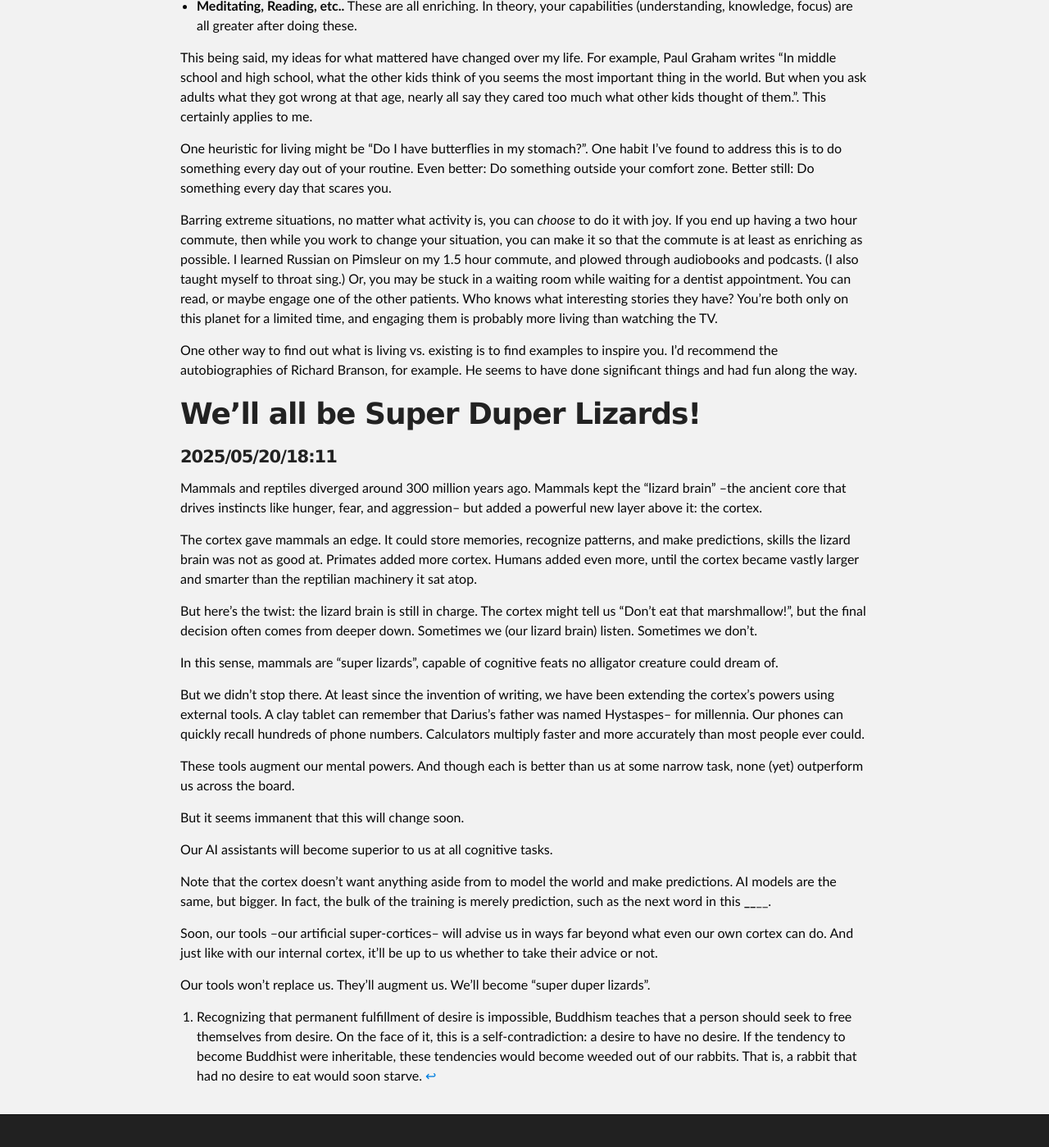
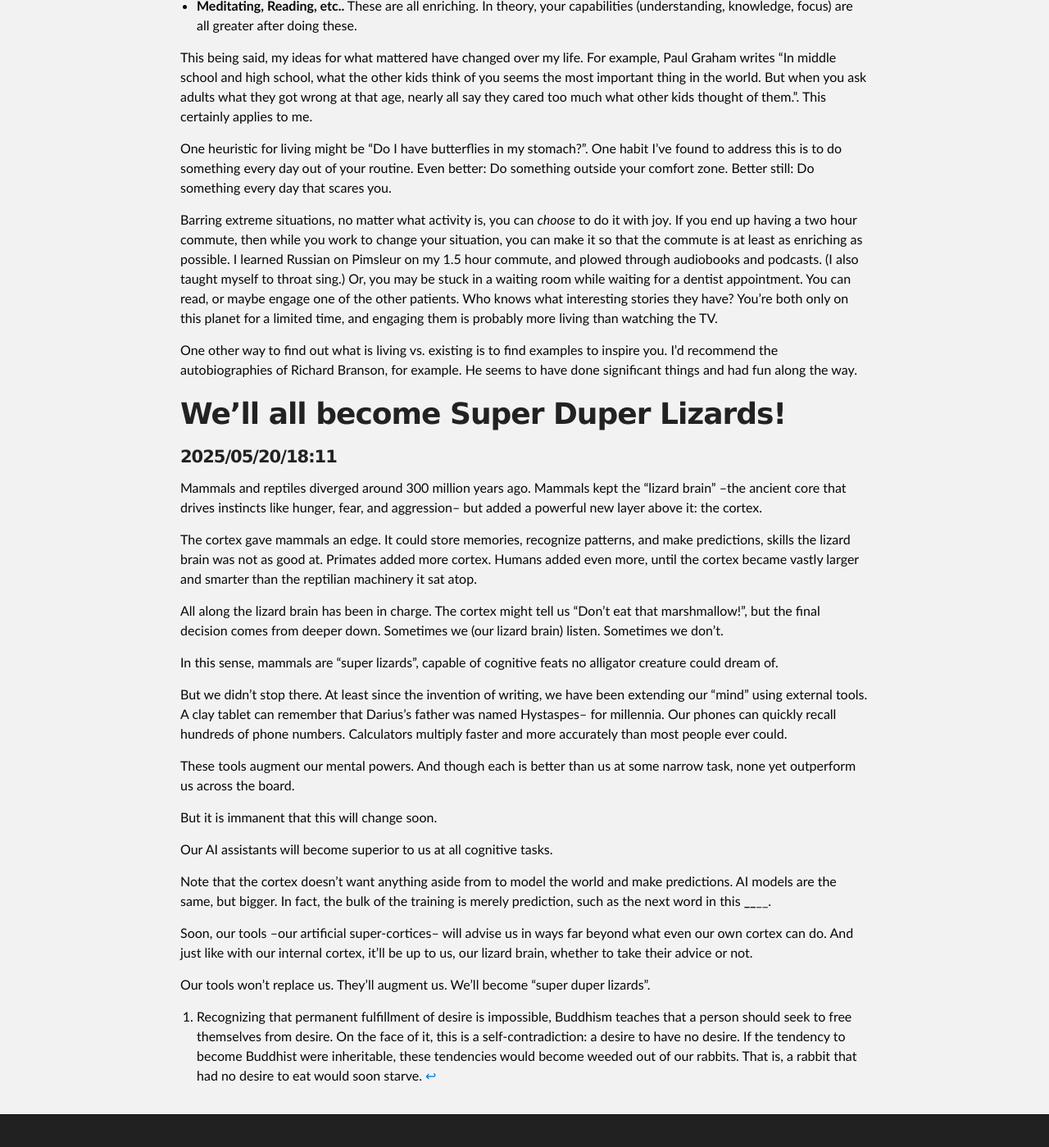
Before and after one commit to marcpickett1/marcpickett1.github.io, a Jekyll site: the page built from xblog.md, in a window 1280 px wide and 1400 px high, scrolled down 35125 px. Shown: the whole window at 82% size. Built offline with Jekyll 4.4.1, drawn with Linux system fonts in a browser that asks for light colours.

Commit message:
Push it.

```diff
--- a/xblog.md
+++ b/xblog.md
@@ -1271,7 +1271,7 @@
 
 One other way to find out what is living vs. existing is to find examples to inspire you.  I'd recommend the autobiographies of Richard Branson, for example.  He seems to have done significant things and had fun along the way.
 
-# We'll all be Super Duper Lizards!
+# We'll all become Super Duper Lizards!
 #### 2025/05/20/18:11
 
 Mammals and reptiles diverged around 300 million years ago.  Mammals kept the "lizard brain" --the ancient core that drives instincts like
@@ -1280,18 +1280,18 @@
 The cortex gave mammals an edge.  It could store memories, recognize patterns, and make predictions, skills the lizard brain was not as good at.
 Primates added more cortex.  Humans added even more, until the cortex became vastly larger and smarter than the reptilian machinery it sat atop.
 
-But here's the twist: the lizard brain is still in charge.  The cortex might tell us "Don't eat that marshmallow!", but the final decision often
-comes from deeper down.  Sometimes we (our lizard brain) listen.  Sometimes we don't.
+All along the lizard brain has been in charge.  The cortex might tell us "Don't eat that marshmallow!", but the final decision comes from deeper
+down.  Sometimes we (our lizard brain) listen.  Sometimes we don't.
 
 In this sense, mammals are "super lizards", capable of cognitive feats no alligator creature could dream of.
 
-But we didn't stop there.  At least since the invention of writing, we have been extending the cortex's powers using external tools.  A clay
-tablet can remember that Darius's father was named Hystaspes-- for millennia.  Our phones can quickly recall hundreds of phone numbers.
-Calculators multiply faster and more accurately than most people ever could.
+But we didn't stop there.  At least since the invention of writing, we have been extending our "mind" using external tools.  A clay tablet can
+remember that Darius's father was named Hystaspes-- for millennia.  Our phones can quickly recall hundreds of phone numbers.  Calculators
+multiply faster and more accurately than most people ever could.
 
-These tools augment our mental powers.  And though each is better than us at some narrow task, none (yet) outperform us across the board.
+These tools augment our mental powers.  And though each is better than us at some narrow task, none yet outperform us across the board.
 
-But it seems immanent that this will change soon.
+But it is immanent that this will change soon.
 
 Our AI assistants will become superior to us at all cognitive tasks.
 
@@ -1299,6 +1299,6 @@
 the bulk of the training is merely prediction, such as the next word in this ________.
 
 Soon, our tools --our artificial super-cortices-- will advise us in ways far beyond what even our own cortex can do.  And just like with our
-internal cortex, it'll be up to us whether to take their advice or not.
+internal cortex, it'll be up to us, our lizard brain, whether to take their advice or not.
 
 Our tools won't replace us.   They'll augment us.  We'll become "super duper lizards".
```
